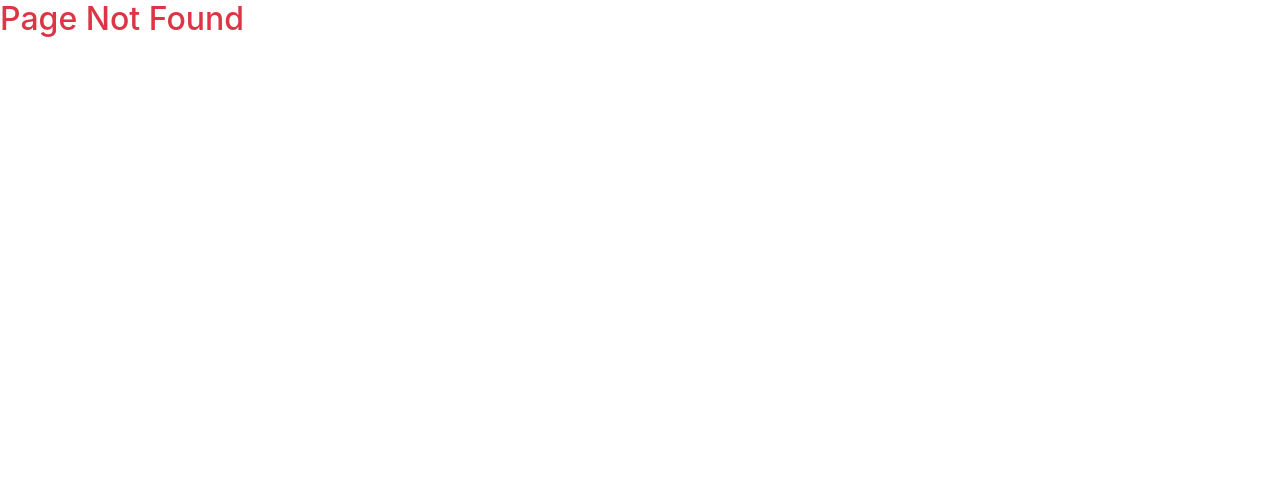
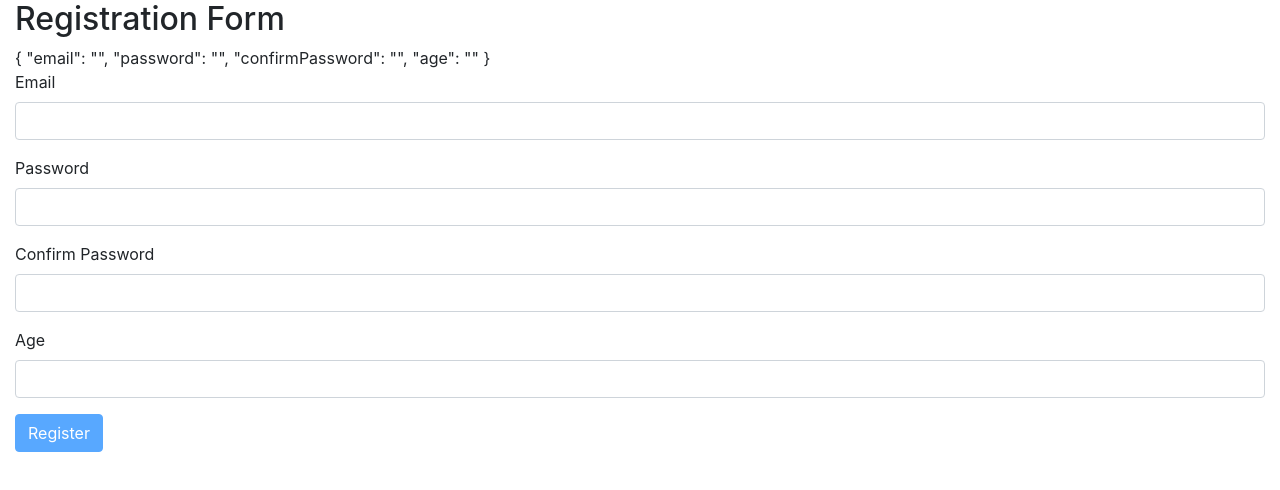
Before and after one commit to DevKumRos/AngularForms, an Angular app: page /custValidationUser in a window 1280 px wide. Before the commit this address had no page. Shown: the top 490 px of the page. Built offline with nearby package versions, Linux system fonts and the light colour scheme.

Commit message:
Custom validation

```diff
--- a/src/app/app-routing.module.ts
+++ b/src/app/app-routing.module.ts
@@ -1,4 +1,5 @@
 import { PageNotFoundComponent } from './page-not-found/page-not-found.component';
+import { ReactFormCustomValidationComponent } from './react-form-custom-validation/react-form-custom-validation.component';
 import { ReactiveForm1Component } from './reactive-form1/reactive-form1.component';
 import { ReactiveFormsComponent } from './reactive-forms/reactive-forms.component';
 import { TdfFormsComponent } from './tdf-forms/tdf-forms.component';
@@ -7,9 +8,10 @@ import { NgModule } from '@angular/core';
 import { RouterModule, Routes } from '@angular/router';
 
 const routes: Routes = [
-  {path : "", redirectTo : '/createUser', pathMatch:'full'}, /* Default Home page */
+  {path : "", redirectTo : '/custValidationUser', pathMatch:'full'}, /* Default Home page */
   {path : 'enrollmentForm', component : TdfFormsComponent},
   {path : 'createUser', component : ReactiveForm1Component},
+  {path : 'custValidationUser', component : ReactFormCustomValidationComponent},
   {path : 'userDetail', component : UserDetailComponent},
   {path : 'registration', component : ReactiveFormsComponent},
   {path : "**", component : PageNotFoundComponent} /* If any url not found page */
@@ -25,4 +27,5 @@ export const routingComponent = [ TdfFormsComponent,
                                   UserDetailComponent,
                                   ReactiveForm1Component,
                                   ReactiveFormsComponent,
+                                  ReactFormCustomValidationComponent,
                                 PageNotFoundComponent];
--- a/src/app/app.module.ts
+++ b/src/app/app.module.ts
@@ -14,6 +14,7 @@ import { UserDetailComponent } from './user-detail/user-detail.component';
 import { PageNotFoundComponent } from './page-not-found/page-not-found.component';
 import { ReactiveFormsComponent } from './reactive-forms/reactive-forms.component';
 import { ReactiveForm1Component } from './reactive-form1/reactive-form1.component';
+import { ReactFormCustomValidationComponent } from './react-form-custom-validation/react-form-custom-validation.component';
 
 
 @NgModule({
@@ -23,7 +24,8 @@ import { ReactiveForm1Component } from './reactive-form1/reactive-form1.componen
     UserDetailComponent,
     PageNotFoundComponent,
     ReactiveFormsComponent,
-    ReactiveForm1Component
+    ReactiveForm1Component,
+    ReactFormCustomValidationComponent
   ],
   imports: [
     BrowserModule,
--- /dev/null
+++ b/src/app/common-validator.ts
@@ -0,0 +1,65 @@
+import { AbstractControl, ValidatorFn } from '@angular/forms';
+export class CommonValidator {
+
+
+  static ageRangeValidator(control: AbstractControl): { [key: string]: boolean } | null {
+        if (control.value !== undefined && !isNaN(control.value)) {
+          if(control.value < 18) {
+            return { 'belowRange': true };
+          } else if(control.value > 45) {
+            return { 'aboveRange': true };
+          }
+        }
+        return null;
+    }
+
+  static passwordValidator(control: AbstractControl) :{[key: string]:boolean} | null {
+    if(control.value !== undefined ) {
+      let minNumberofChars = 6;
+      let maxNumberofChars = 16;
+      let regularExpression  = /^[a-zA-Z0-9!@#$%^&*]{6,16}$/;
+      if( control.value.length < minNumberofChars ) {
+        return { 'minlength': true };
+      } else if(control.value.length > maxNumberofChars) {
+        return { 'maxlength': true };
+      } else if(!regularExpression.test(control.value)) {
+        return { 'rightPassword': true };
+      }
+    }
+    return null;
+  }
+
+  static emailValidator(control : AbstractControl) : {[key: string]:boolean } | null {
+    let regularExpression= /^(([^<>()\[\]\\.,;:\s@"]+(\.[^<>()\[\]\\.,;:\s@"]+)*)|(".+"))@((\[[0-9]{1,3}\.[0-9]{1,3}\.[0-9]{1,3}\.[0-9]{1,3}\])|(([a-zA-Z\-0-9]+\.)+[a-zA-Z]{2,}))$/;
+    if(control.value !== undefined && !regularExpression.test(control.value)) {
+        return { 'validEmailId': true };
+      }
+    return null;
+  }
+
+  static confirmPasswordValidator(control: AbstractControl) :{[key: string]:boolean} | null {
+    if(control.value !== undefined ) {
+      let passwordStr = "";
+      if(control.root !== undefined){
+        let controls = control.root['controls'];
+        if(controls !== undefined ) {
+          passwordStr=controls['password'].value;
+        }
+      }
+      let minNumberofChars = 6;
+      let maxNumberofChars = 16;
+      let regularExpression  = /^[a-zA-Z0-9!@#$%^&*]{6,16}$/;
+      if( control.value.length < minNumberofChars ) {
+        return { 'minlength': true };
+      } else if(control.value.length > maxNumberofChars) {
+        return { 'maxlength': true };
+      } else if(control.value != passwordStr) {
+        return { 'correctPassword': true };
+      } else if(!regularExpression.test(control.value)) {
+        return { 'rightPassword': true };
+      }
+    }
+    return null;
+  }
+
+}
--- /dev/null
+++ b/src/app/react-form-custom-validation/react-form-custom-validation.component.html
@@ -0,0 +1,51 @@
+<div class="container-fluid">
+	<h2>Registration Form</h2>
+
+	<form [formGroup]="custValidationForm">
+	{{custValidationForm.value | json}}
+		<div class="form-group">
+			<label [class.text-danger]="f.email.errors && f.email.touched">Email</label>
+			<input formControlName="email" type="text" class="form-control">
+			<div *ngIf="f.email.touched && f.email.errors">
+			<small class="text-danger" *ngIf="f.email.errors.required">Email is required</small>
+			<small class="text-danger" *ngIf="!f.email.errors.required && f.email.errors?.validEmailId">Enter valid email id</small>
+			</div>
+		</div>
+
+		<div class="form-group">
+			<label [class.text-danger]="f.password.errors && f.password.touched">Password</label>
+			<input formControlName="password" type="password" class="form-control">
+			<div *ngIf="f.password.touched && f.password.errors">
+			<small class="text-danger" *ngIf="f.password.errors?.required">Password is required</small>
+			<small class="text-danger" *ngIf="!f.password.errors?.required && f.password.errors?.minlength">Password should have minimum 6 alphaNumeric</small>
+			<small class="text-danger" *ngIf="!f.password.errors?.required && f.password.errors?.rightPassword">Enter valid Password</small>
+			<small class="text-danger" *ngIf="!f.password.errors?.required && f.password.errors?.maxlength">Password should have maximum 10 alphaNumeric</small>
+			</div>
+		</div>
+
+		<div class="form-group">
+			<label [class.text-danger]="f.confirmPassword.errors && f.confirmPassword.touched">Confirm Password</label>
+			<input formControlName="confirmPassword" type="password" class="form-control">
+			<div *ngIf="f.confirmPassword.touched && f.confirmPassword.errors">
+			<small class="text-danger" *ngIf="f.confirmPassword.errors?.required">Password is required</small>
+			<small class="text-danger" *ngIf="!f.confirmPassword.errors?.required && f.confirmPassword.errors?.minlength">Confirm Password should have minimum 6 alphaNumeric</small>
+			<small class="text-danger" *ngIf="!f.confirmPassword.errors?.required && f.confirmPassword.errors?.rightPassword">Confirm Enter valid Password</small>
+			<small class="text-danger" *ngIf="!f.confirmPassword.errors?.required && f.confirmPassword.errors?.maxlength">confirm Password should have maximum 10 alphaNumeric</small>
+			<small class="text-danger" *ngIf="!f.confirmPassword.errors?.required && f.confirmPassword.errors?.correctPassword">Please enter same password</small>
+			</div>
+		</div>
+
+		<div class="form-group">
+			<label [class.text-danger]="f.age.errors && f.age.touched">Age</label>
+			<input formControlName="age" type="number" class="form-control">
+			<div *ngIf="f.age.touched && f.age.errors">
+			<small class="text-danger" *ngIf="f.age.errors?.required">Age is required</small>
+			<small class="text-danger" *ngIf="!f.age.errors?.required && f.age.errors?.belowRange">Age is below 18</small>
+			<small class="text-danger" *ngIf="!f.age.errors?.required && f.age.errors?.aboveRange">Age is above 45</small>
+			</div>
+		</div>
+
+		<button class="btn btn-primary" [disabled]="custValidationForm.invalid">Register</button>
+
+	</form>
+</div>
--- /dev/null
+++ b/src/app/react-form-custom-validation/react-form-custom-validation.component.ts
@@ -0,0 +1,63 @@
+import { CommonValidator } from '../common-validator';
+import { Component, OnInit } from '@angular/core';
+import { FormGroup, FormBuilder, Validators, AbstractControl } from '@angular/forms';
+
+@Component({
+  selector: 'app-react-form-custom-validation',
+  templateUrl: './react-form-custom-validation.component.html',
+  styleUrls: ['./react-form-custom-validation.component.css']
+})
+export class ReactFormCustomValidationComponent implements OnInit {
+
+  constructor(private fb:FormBuilder) { }
+
+  ngOnInit() {
+    this.custValidationForm = this.fb.group({
+
+      email:['', [Validators.required, CommonValidator.emailValidator]],
+      password : ['', [Validators.required, CommonValidator.passwordValidator]],
+      confirmPassword : ['', [Validators.required, CommonValidator.confirmPasswordValidator]],
+      age : ['', [Validators.required, CommonValidator.ageRangeValidator]]
+
+    });
+
+  }
+
+  get f(){
+    return this.custValidationForm.controls;
+  }
+
+  public custValidationForm;
+  /*
+  confirmPasswordValidator() {
+    let passwordStr = "";
+    return function(control: AbstractControl) :{[key: string]:boolean} | null {
+    if(control.root !== undefined){
+      //console.log("Test1 :", control.root);
+      let controls = control.root['controls'];
+      if(controls !== undefined ) {
+       // console.log("Test2 :", controls['password'].value);
+        passwordStr=controls['password'].value;
+      }
+    }
+
+
+    if(control.value !== undefined ) {
+      console.log("passwordStr : ", passwordStr);
+      let minNumberofChars = 6;
+      let maxNumberofChars = 16;
+      let regularExpression  = /^[a-zA-Z0-9!@#$%^&*]{6,16}$/;
+      if( control.value.length < minNumberofChars ) {
+        return { 'minlength': true };
+      } else if(control.value.length > maxNumberofChars) {
+        return { 'maxlength': true };
+      } else if(control.value != passwordStr) {
+        return { 'correctPassword': true };
+      } else if(!regularExpression.test(control.value)) {
+        return { 'rightPassword': true };
+      }
+    }
+    return null;
+  }
+  }*/
+}
```
Also changed, not shown: src/app/react-form-custom-validation/react-form-custom-validation.component.css (added), 1 other file (tests, documents, lock files or other folders).
